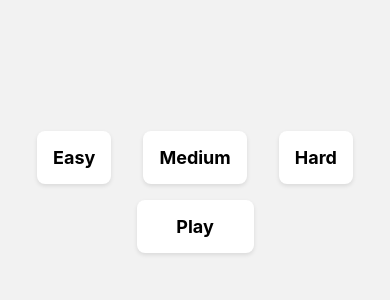
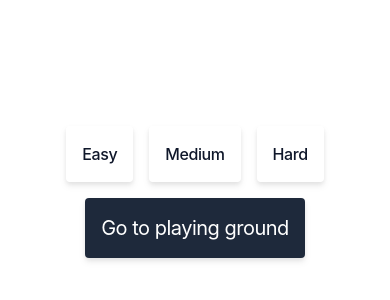
Before and after one commit to nishantnandeshwar/SudokuGame, a React Native app: screen /Home in a window 390 px wide. Shown: the part 230-530 px from the top of the page. Built offline with nearby package versions, Linux system fonts and the light colour scheme.

Commit message:
tailwind install update the ui as per dark and white mode

```diff
--- a/App.tsx
+++ b/App.tsx
@@ -1,5 +1,4 @@
 import React from 'react';
-import type { PropsWithChildren } from 'react';
 import {
   SafeAreaView,
   ScrollView,
@@ -10,35 +9,24 @@ import {
   View,
 } from 'react-native';
 
-import { NavigationContainer } from '@react-navigation/native';
-import { createNativeStackNavigator } from '@react-navigation/native-stack';
+import { NavigationContainer, createNavigationContainerRef } from '@react-navigation/native';
 import AppNavigator from './src/navigations/AppNavigator';
 
+export const appNavRef = createNavigationContainerRef();
+
+
 function App(): React.JSX.Element {
+  const isDarkMode = useColorScheme() === 'dark';
   return (
-    <NavigationContainer>
-      <AppNavigator />
-    </NavigationContainer>
+    <SafeAreaView className='flex-1 bg-white dark:bg-slate-800'>
+      <StatusBar
+        barStyle={isDarkMode ? 'light-content' : 'dark-content'}
+      />
+      <NavigationContainer ref={appNavRef}>
+        <AppNavigator />
+      </NavigationContainer>
+    </SafeAreaView>
   );
 }
 
-const styles = StyleSheet.create({
-  sectionContainer: {
-    marginTop: 32,
-    paddingHorizontal: 24,
-  },
-  sectionTitle: {
-    fontSize: 24,
-    fontWeight: '600',
-  },
-  sectionDescription: {
-    marginTop: 8,
-    fontSize: 18,
-    fontWeight: '400',
-  },
-  highlight: {
-    fontWeight: '700',
-  },
-});
-
 export default App;
--- a/babel.config.js
+++ b/babel.config.js
@@ -1,3 +1,4 @@
 module.exports = {
   presets: ['module:@react-native/babel-preset'],
+  plugins: ["nativewind/babel"],
 };
--- /dev/null
+++ b/nativewind-env.d.ts
@@ -0,0 +1 @@
+/// <reference types="nativewind/types" />
--- a/package.json
+++ b/package.json
@@ -12,6 +12,7 @@
   "dependencies": {
     "@react-navigation/native": "^6.1.17",
     "@react-navigation/native-stack": "^6.9.26",
+    "nativewind": "^2.0.11",
     "react": "18.2.0",
     "react-native": "0.73.8",
     "react-native-safe-area-context": "^4.10.1",
@@ -28,10 +29,12 @@
     "@types/react": "^18.2.6",
     "@types/react-test-renderer": "^18.0.0",
     "babel-jest": "^29.6.3",
+    "babel-plugin-react-native-classname-to-style": "^1.2.2",
     "eslint": "^8.19.0",
     "jest": "^29.6.3",
     "prettier": "2.8.8",
     "react-test-renderer": "18.2.0",
+    "tailwindcss": "^3.3.2",
     "typescript": "5.0.4"
   },
   "engines": {
--- a/src/screens/HomeScreen.tsx
+++ b/src/screens/HomeScreen.tsx
@@ -1,7 +1,6 @@
 import React, { useRef, useState } from 'react'
-import { View, Text, Button, StyleSheet, Pressable } from 'react-native'
+import { View, Text, Pressable } from 'react-native'
 import { levels, CardProps } from '../types/type'
-import { commonStyles } from '../assets/styles'
 
 export const HomeScreen = ({ navigation }: { navigation: any }) => {
     const data: any = useRef("")
@@ -21,18 +20,12 @@ export const HomeScreen = ({ navigation }: { navigation: any }) => {
             <Pressable
                 android_ripple={{ color: 'rgba(0, 0, 0, 0.1)', radius: 70, borderless: false }}
                 onPress={() => selectLevel(props.obj, props.keys)} key={props.keys}
-                style={({ pressed }) => [
-                    {
-                        backgroundColor: pressed ? 'lightgrey' : 'white',
-                        borderRadius: 5,
-                        alignItems: 'center',
-                        borderWidth: props.keys === selectedBtn ? 2 : 0
-                    }, commonStyles.card
-                ]}
+                style={{ borderWidth: props.keys === selectedBtn ? 2 : 0, elevation: 2 }}
+                className='bg-white dark:bg-slate-800 rounded items-center p-4 m-2 drop-shadow-md hover:drop-shadow-xl border-gray-950 dark:border-white '
             >
-                <View >
-                    <Text style={commonStyles.title18}>{props.obj?.l}</Text>
-                </View>
+                <Text className="text-slate-900 dark:text-white text-base font-medium tracking-tight">
+                    {props.obj?.l}
+                </Text>
             </Pressable>
 
         );
@@ -41,8 +34,9 @@ export const HomeScreen = ({ navigation }: { navigation: any }) => {
     const goToPlay = () => {
         navigation.navigate('Sudoku', { data: data.current })
     }
+
     return (
-        <View style={[styles.container]}>
+        <View className="flex-1 justify-center items-center bg-white dark:bg-slate-800 ">
             <View style={{ flexDirection: 'row' }}>
                 {levels.map((level, index) => (
                     <Card key={index} obj={level} keys={index} /> // Moved key prop to the Card component
@@ -51,58 +45,12 @@ export const HomeScreen = ({ navigation }: { navigation: any }) => {
             <Pressable
                 android_ripple={{ color: 'rgba(0, 0, 0, 0.1)', radius: 70, borderless: false }}
                 onPress={() => goToPlay()}
-                style={({ pressed }) => [
-                    {
-                        backgroundColor: pressed ? 'lightgrey' : 'white',
-                        padding: 10,
-                        borderRadius: 5,
-                        width: '30%',
-                        alignItems: 'center'
-                    }, styles.card
-                ]}
+                className='bg-slate-800 dark:bg-white  rounded items-center p-4 m-2 drop-shadow-md hover:drop-shadow-xl border-gray-950 dark:border-white '
             >
-                <Text style={styles.title}>
-                    Play
+                <Text className="text-white dark:text-slate-900  text-xl tracking-tight">
+                    Go to playing ground
                 </Text>
             </Pressable>
         </View>
     )
 }
-
-
-const styles = StyleSheet.create({
-    container: {
-        justifyContent: 'center',
-        alignContent: 'center',
-        flexDirection: 'column',
-        flex: 1,
-        alignItems: 'center'
-    },
-    card: {
-        backgroundColor: '#fff',
-        borderRadius: 8,
-        padding: 16,
-        marginVertical: 8,
-        marginHorizontal: 16,
-        shadowColor: '#000',
-        shadowOpacity: 0.1,
-        shadowRadius: 4,
-        shadowOffset: {
-            width: 0,
-            height: 2,
-        },
-        elevation: 2,
-    },
-    title: {
-        fontSize: 18,
-        fontWeight: 'bold',
-        color:'black'
-    },
-    wrapperCustom: {
-        borderRadius: 8,
-        padding: 6,
-    },
-    text: {
-        fontSize: 16,
-    },
-})
--- a/src/screens/sudoku.tsx
+++ b/src/screens/sudoku.tsx
@@ -135,28 +135,24 @@ const SudokuScreen = (props: any) => {
         return status ? true : false
     }
 
-    // const numberKey = ['1', '2', '3', '4', '5', '6', '7', '8', 9]
-
-    // const clearGrid=()=>{
-
-    // }
     return (
-        <ScrollView contentContainerStyle={[styles.container]} >
-            <Text style={[styles.header]}>
-                The Sudoku Game
-            </Text>
-            <View style={{ borderLeftWidth: 2, borderTopWidth: 2 }}>
+        <ScrollView className='flex-1 bg-white dark:bg-slate-800 '
+            contentContainerStyle={[styles.container]}>
+            <View style={{ borderLeftWidth: 2, borderTopWidth: 2, marginTop:10 }}
+            className='border-current dark:border-slate-50'
+            >
                 {grid?.updatedSudoku?.map((row, rowIndex) => (
                     <View style={[styles.column]} key={rowIndex}>
                         <Text>
                             {row.map((cell, cellIndex) => (
                                 <View style={[styles.row]} key={cellIndex}>
                                     <TextInput
+                                    className='border-current dark:border-slate-50 text-slate-900 dark:text-white'
                                         style={[
                                             styles.cell,
                                             (rowIndex + 1) % 3 === 0 ? { borderBottomWidth: 2 } : { borderBottomWidth: 0.2 },
                                             (cellIndex + 1) % 3 === 0 ? { borderRightWidth: 2 } : { borderRightWidth: 0.2 },
-                                            {backgroundColor: checkEdit(cellIndex, rowIndex)? "grey": 'transperent'}
+                                            { backgroundColor: checkEdit(cellIndex, rowIndex) ? "grey" : 'transperent' }
                                         ]}
                                         onChangeText={(e) => updateSudoku(e, rowIndex, cellIndex)}
                                         value={cell.toString() !== "0" ? cell.toString() : ""}
@@ -169,28 +165,6 @@ const SudokuScreen = (props: any) => {
                     </View>
                 ))}
             </View>
-            {/* <View style={[styles.row,{padding:10,marginTop:10}]}>
-            {numberKey.map((num, i) =>
-                <View key={i} >
-                    <Text style={{padding:10,margin:5, borderWidth:1, borderRadius:3}}>{num}</Text>
-                </View>
-            )}
-            </View> */}
-            {/* <Pressable
-                android_ripple={{ color: 'rgba(0, 0, 0, 0.1)', radius: 70, borderless: false }}
-                onPress={() => clearGrid()}
-                style={({ pressed }) => [
-                    {
-                        backgroundColor: pressed ? 'lightgrey' : 'white',
-                        borderRadius: 5,
-                        alignItems: 'center',
-                    }, commonStyles.card
-                ]}
-            >
-                <View>
-                    <Text style={commonStyles.title18}>Clear</Text>
-                </View>
-            </Pressable> */}
             <Pressable
                 android_ripple={{ color: 'rgba(0, 0, 0, 0.1)', radius: 70, borderless: false }}
                 onPress={() => varifySudoku()}
@@ -202,9 +176,7 @@ const SudokuScreen = (props: any) => {
                     }, commonStyles.card
                 ]}
             >
-                <View>
-                    <Text style={commonStyles.title18}>Submit</Text>
-                </View>
+                    <Text className="text-white dark:text-slate-900  text-xl tracking-tight">Submit</Text>
             </Pressable>
         </ScrollView>
     )
@@ -235,6 +207,6 @@ const styles = StyleSheet.create({
         alignItems: 'center',
         justifyContent: 'center',
         textAlign: 'center',
-        color: 'black'
+        // color: 'black'
     },
 })
--- /dev/null
+++ b/tailwind.config.js
@@ -0,0 +1,8 @@
+/** @type {import('tailwindcss').Config} */
+module.exports = {
+  content: ['./App.{js,jsx,ts,tsx}','./src/screens/*.{js,jsx,ts,tsx}'],
+  theme: {
+    extend: {},
+  },
+  plugins: [],
+}
```
Also changed, not shown: 2 other files (tests, documents, lock files or other folders).
